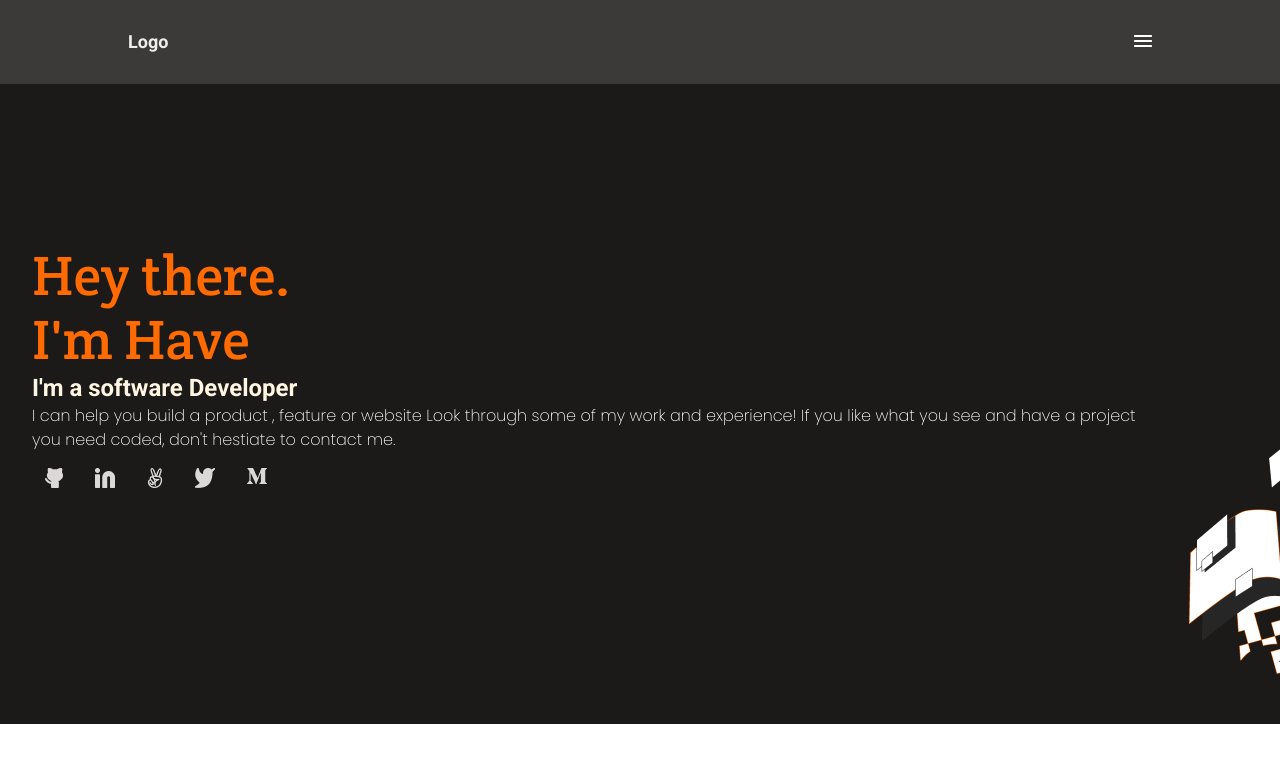
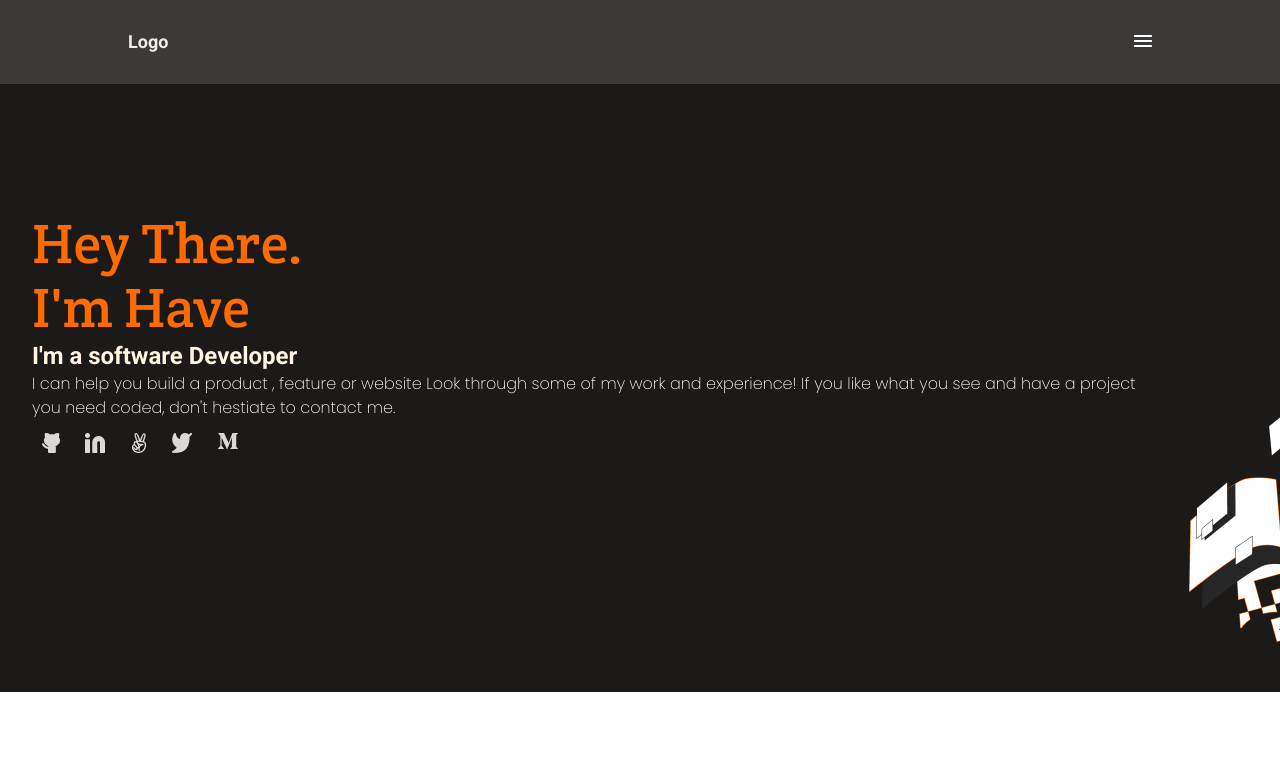
Before and after one commit to Have-Samuel/setup, a plain HTML site: page index.html in a window 1280 px wide. Drawn offline with Linux system fonts and the light colour scheme.

Commit message:
Modify HTML & CSS files

```diff
--- a/index.html
+++ b/index.html
@@ -16,7 +16,7 @@
     </ul>
   </nav>
   <section class="section-one">
-    <h1>Hey there.<br/>
+    <h1>Hey There.<br/>
       I'm Have</h1>
     <h2>I'm a software Developer</h2>
     <p>I can help you build a product , feature or website Look through some of my work and experience! If you like what you see and have a project you need coded,
--- a/style.css
+++ b/style.css
@@ -25,7 +25,6 @@
   line-height: 24px;
   letter-spacing: 0em;
   cursor: pointer;
-
 }
 
 .hambug {
@@ -38,10 +37,11 @@
   font-style: normal;
   font-weight: 400;
   line-height: 64px;
-  padding-top: 10rem;
+  padding-top: 8rem;
   color: #ff6b00;
   margin-left: 2rem;
   align-items: left;
+  display: flex;
 }
 
 .section-one h2 {
@@ -54,9 +54,11 @@
   text-align: left;
   margin-left: 2rem;
   color: #fff5e1;
+  display: flex;
 }
 
 .section-one p {
+  display: flex;
   font-family: 'Poppins', sans-serif;
   font-size: 16px;
   font-style: normal;
@@ -73,16 +75,17 @@
 .section-one {
   background: url('images/first-pic.png') rgba(28, 26, 25, 1) no-repeat;
   background-position: right bottom;
-  min-height: 80vh;
+  min-height: 76vh;
 }
 
 .items {
   list-style: none;
   display: flex;
   margin-left: 1.8rem;
-  align-items: left;
+  /* align-items: left; */
 }
 
 .item {
-  padding: 1rem;
+  display: flex;
+  padding: 0.8rem;
 }
```
